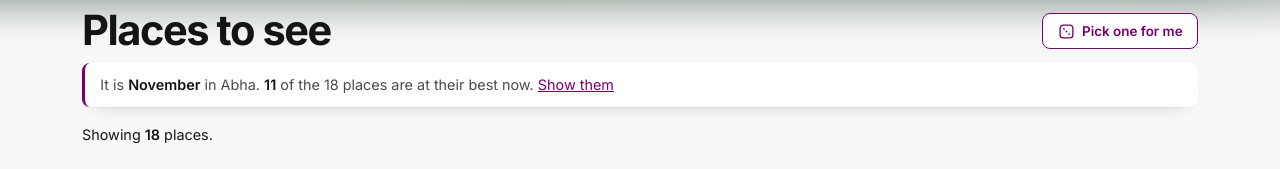
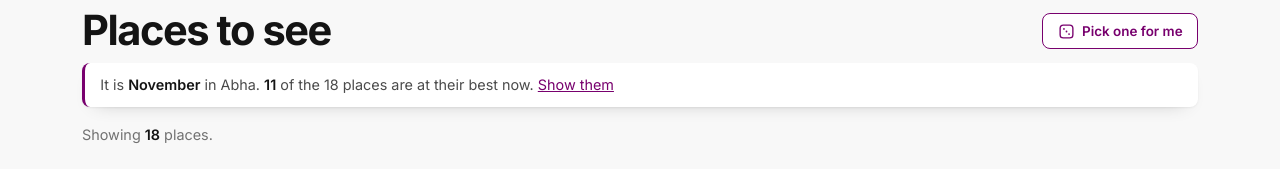
Before and after one commit to aishift-test/h0-s011, a plain HTML site: page abha/index.html in a window 1280 px wide. Shown: the part 840-1009 px from the top of the page. Drawn offline with nearby package versions, Linux system fonts and the light colour scheme.

Commit message:
Autosave

```diff
--- a/abha/index.html
+++ b/abha/index.html
@@ -20,7 +20,7 @@
 <!-- The ?v= number is a version stamp. Change it whenever styles.css
      or script.js changes, so a phone never mixes an old copy of one
      file with a new copy of the other. -->
-<link rel="stylesheet" href="styles.css?v=8">
+<link rel="stylesheet" href="styles.css?v=6">
 
 <script>
   /* Remember which language was picked last time, and say so before
@@ -247,6 +247,6 @@
   <button type="button" id="pickAgain" data-en="Pick again" data-ar="اختر مرة أخرى">Pick again</button>
 </div>
 
-<script src="script.js?v=8"></script>
+<script src="script.js?v=6"></script>
 </body>
 </html>
--- a/abha/styles.css
+++ b/abha/styles.css
@@ -50,29 +50,6 @@ body {
   font-size: 16px;
   line-height: 1.65;
   -webkit-font-smoothing: antialiased;
-}
-
-/* ------------------------------------------------------------
-   THE PICTURE BEHIND THE PAGE
-
-   One fixed layer, under everything else. It holds the photo
-   and, on top of the photo, a light veil of the page colour.
-   The veil is what keeps the words easy to read.
-
-   `inset: 0` plus `scale` makes the layer a little wider than
-   the screen, so the soft blurred edge stays off-screen.
-   ------------------------------------------------------------ */
-body::before {
-  content: "";
-  position: fixed;
-  inset: 0;
-  z-index: -1;
-  pointer-events: none;
-  background:
-    linear-gradient(rgba(var(--bg-rgb), .5), rgba(var(--bg-rgb), .5)),
-    url("img/background.jpg") center / cover no-repeat;
-  filter: blur(16px);
-  transform: scale(1.12);
 }
 
 img { display: block; max-width: 100%; }
@@ -451,9 +428,7 @@ a { color: inherit; }
 .status {
   margin: 0 0 1.6rem;
   font-size: .9rem;
-  /* this line sits straight on the page background, so it is darker
-     than the other small text: the picture behind it comes and goes */
-  color: var(--ink);
+  color: var(--muted);
 }
 .status b { color: var(--ink); font-weight: 600; }
 
@@ -631,8 +606,7 @@ a { color: inherit; }
 .empty {
   margin: 2rem 0;
   text-align: center;
-  /* same reason as .status — it sits on the picture */
-  color: var(--ink);
+  color: var(--muted);
 }
 .link {
   font: inherit;
```
Also changed, not shown: 1 other file.
